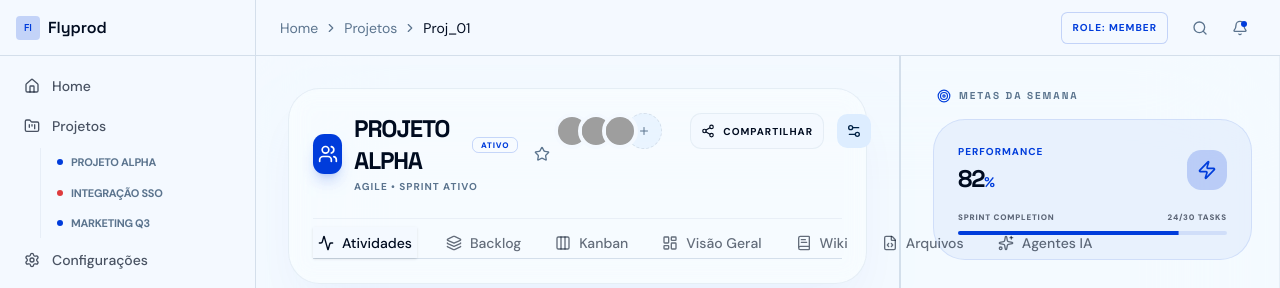
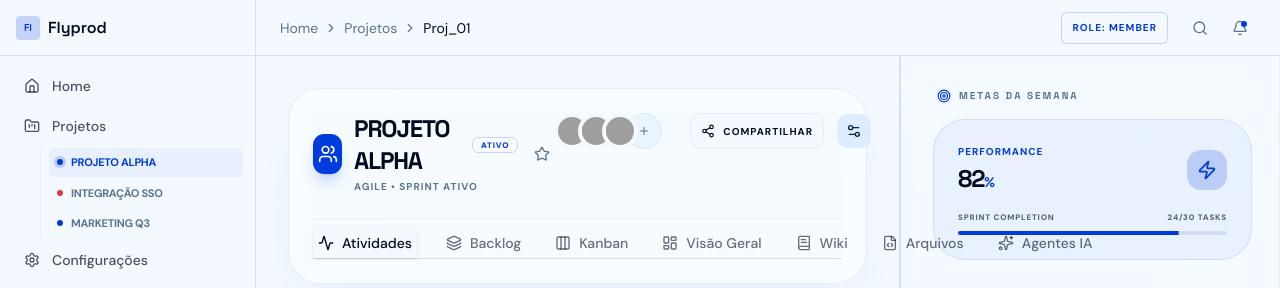
Before and after one commit to leandroota/b2b-saas-web, a Next.js app: page /projects/proj_01 in a window 1280 px wide. Shown: the top 288 px of the page. Built offline with nearby package versions, Linux system fonts and the light colour scheme; grey boxes are pictures that could not be loaded.

Commit message:
feat: added functional active state highlighting to sidebar and project links

```diff
--- a/src/components/layout/sidebar.tsx
+++ b/src/components/layout/sidebar.tsx
@@ -71,14 +71,28 @@ export function Sidebar() {
                             {/* Nested Projects (Level 2) - Only for "Projetos" */}
                             {item.label === "Projetos" && (
                                 <div className="mt-1 ml-7 flex flex-col space-y-0.5 border-l border-border/40 pl-2">
-                                    {projects.map((proj) => (
-                                        <Link key={proj.id} href={`/projects/${proj.id === 'p1' ? 'proj_01' : proj.id === 'p2' ? 'proj_02' : 'proj_03'}`}>
-                                            <span className="flex items-center gap-2 px-2 py-1.5 rounded-md text-[11px] font-bold uppercase tracking-tight text-muted-foreground hover:text-primary hover:bg-primary/5 transition-all">
-                                                <div className={cn("size-1.5 rounded-full", proj.color || "bg-primary")} />
-                                                {proj.name}
-                                            </span>
-                                        </Link>
-                                    ))}
+                                    {projects.map((proj) => {
+                                        const projPath = `/projects/${proj.id === 'p1' ? 'proj_01' : proj.id === 'p2' ? 'proj_02' : 'proj_03'}`;
+                                        const isProjActive = pathname === projPath;
+
+                                        return (
+                                            <Link key={proj.id} href={projPath}>
+                                                <span className={cn(
+                                                    "flex items-center gap-2 px-2 py-1.5 rounded-md text-[11px] font-bold uppercase tracking-tight transition-all",
+                                                    isProjActive
+                                                        ? "text-primary bg-primary/5"
+                                                        : "text-muted-foreground hover:text-primary hover:bg-primary/5"
+                                                )}>
+                                                    <div className={cn(
+                                                        "size-1.5 rounded-full",
+                                                        proj.color || "bg-primary",
+                                                        isProjActive && "ring-2 ring-primary/20 ring-offset-1 ring-offset-transparent"
+                                                    )} />
+                                                    {proj.name}
+                                                </span>
+                                            </Link>
+                                        );
+                                    })}
                                 </div>
                             )}
                         </div>
```
